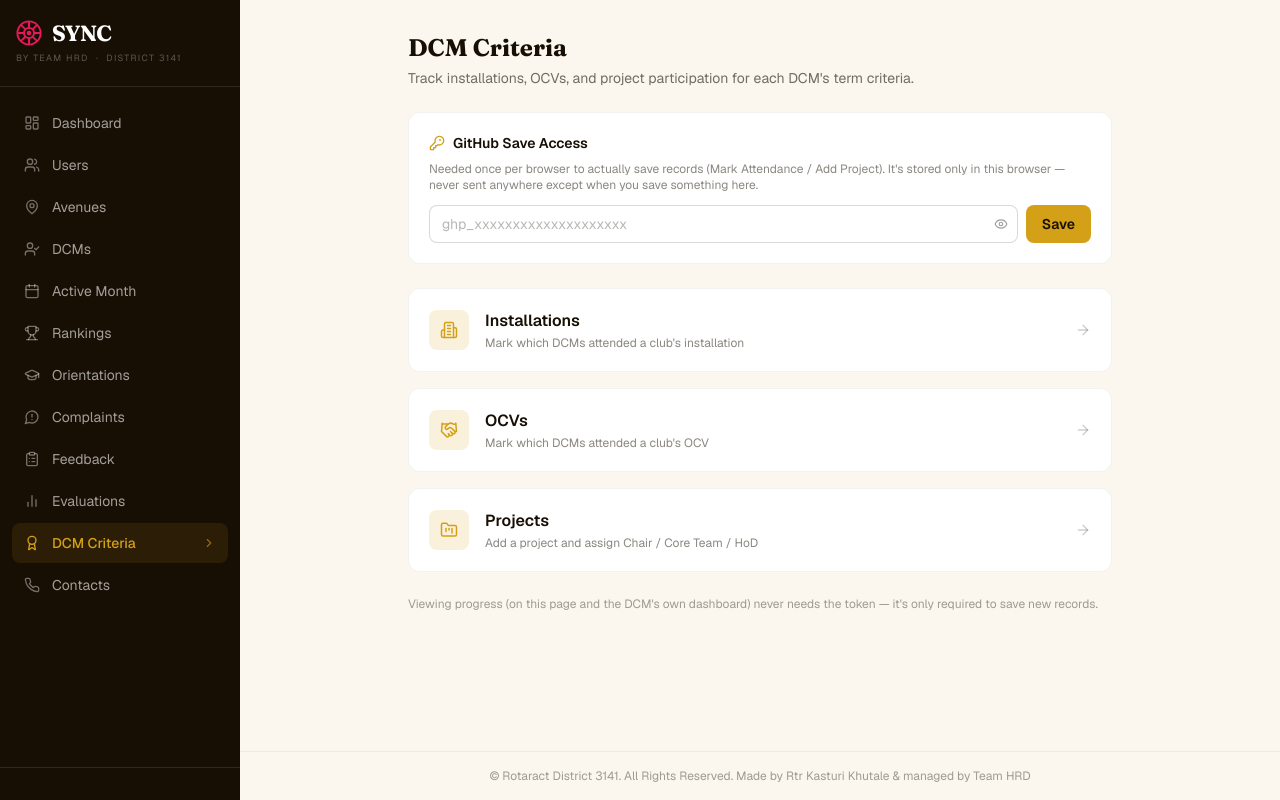
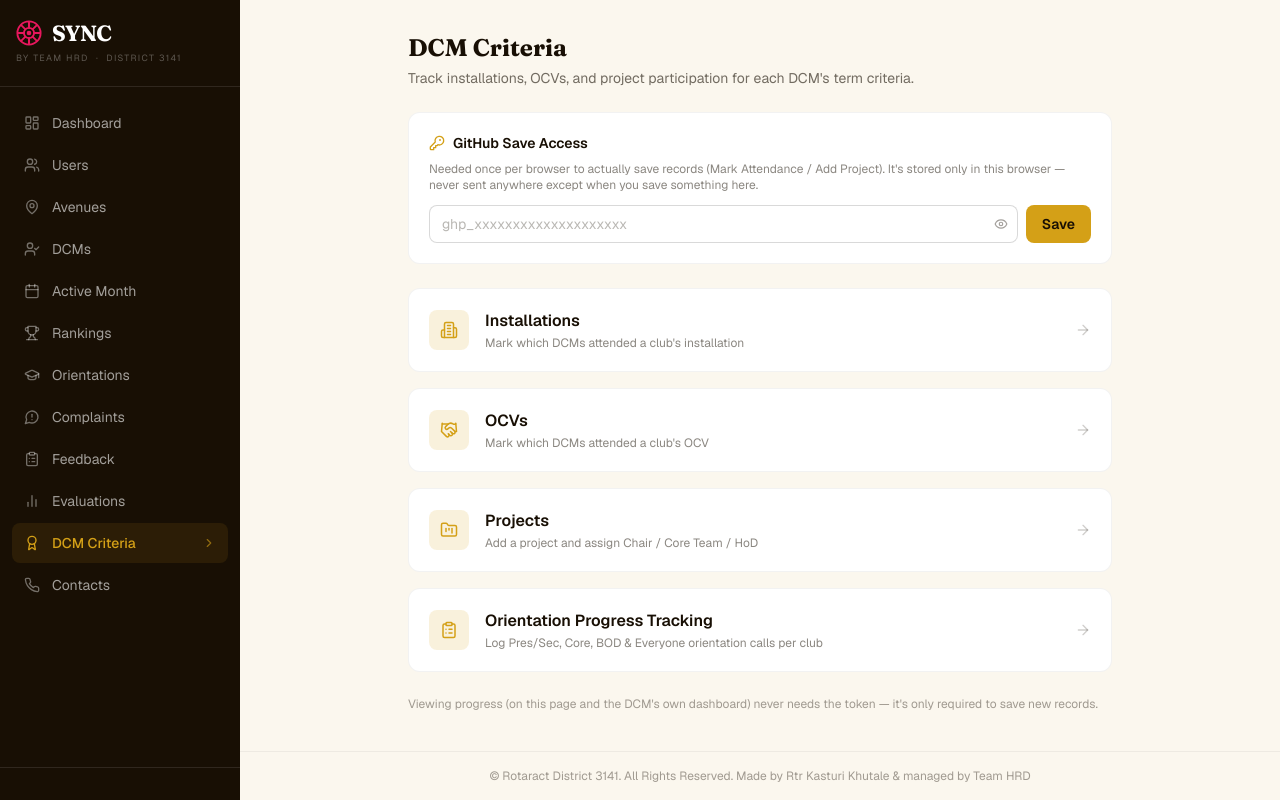
Before and after one commit to kasturikhutalercruia28-debug/HRD-PORTAL, a Next.js app: page /hrd/criteria in a window 1280 px wide. Built offline with nearby package versions, Linux system fonts and the light colour scheme; no server answers.

Commit message:
Add files via upload

```diff
--- a/src/app/hrd/criteria/page.tsx
+++ b/src/app/hrd/criteria/page.tsx
@@ -1,7 +1,7 @@
 "use client";
 import { useEffect, useState } from "react";
 import Link from "next/link";
-import { Building2, Handshake, FolderKanban, ArrowRight, KeyRound, Check, Eye, EyeOff } from "lucide-react";
+import { Building2, Handshake, FolderKanban, ArrowRight, KeyRound, Check, Eye, EyeOff, ClipboardList } from "lucide-react";
 import { getGithubToken, setGithubToken, clearGithubToken } from "@/lib/clientGithubToken";
 
 const SECTIONS = [
@@ -22,6 +22,12 @@ const SECTIONS = [
     label: "Projects",
     desc: "Add a project and assign Chair / Core Team / HoD",
     icon: FolderKanban,
+  },
+  {
+    href: "/hrd/orientations/progress",
+    label: "Orientation Progress Tracking",
+    desc: "Log Pres/Sec, Core, BOD & Everyone orientation calls per club",
+    icon: ClipboardList,
   },
 ];
 
```
